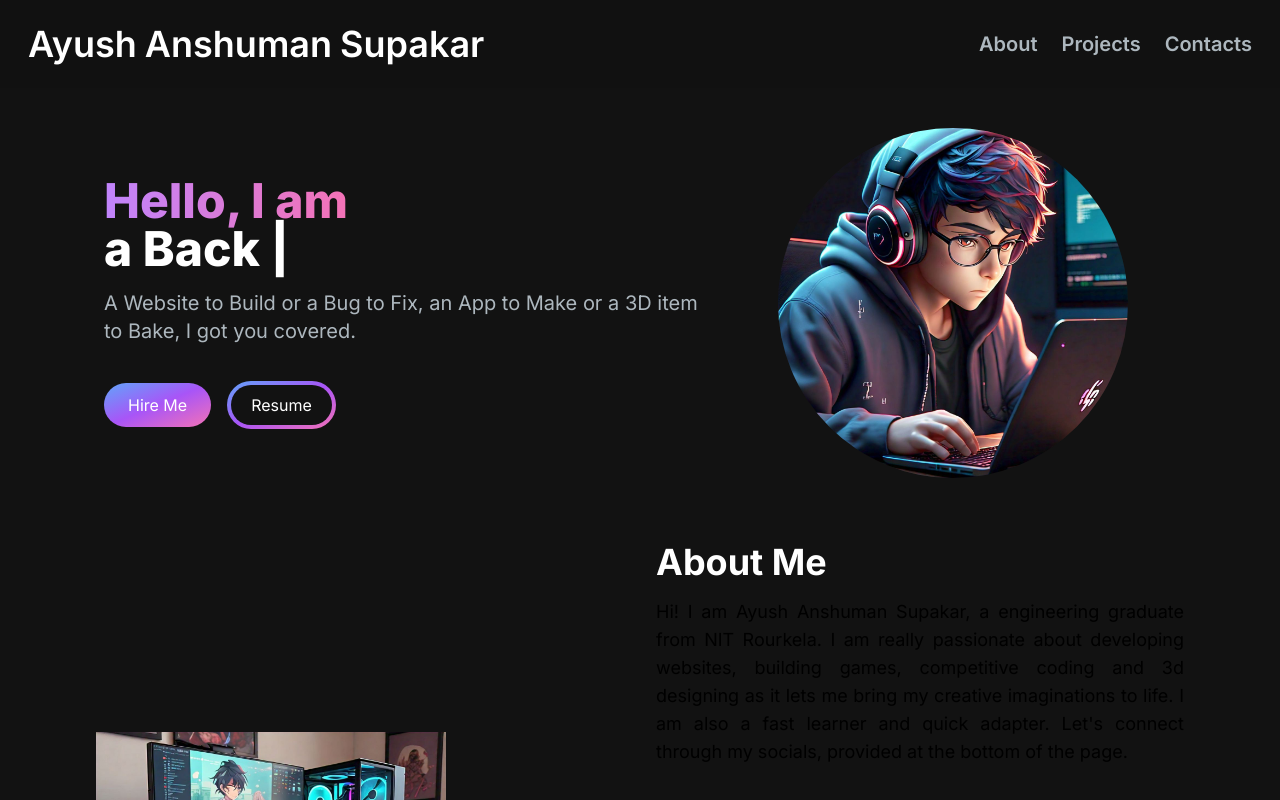
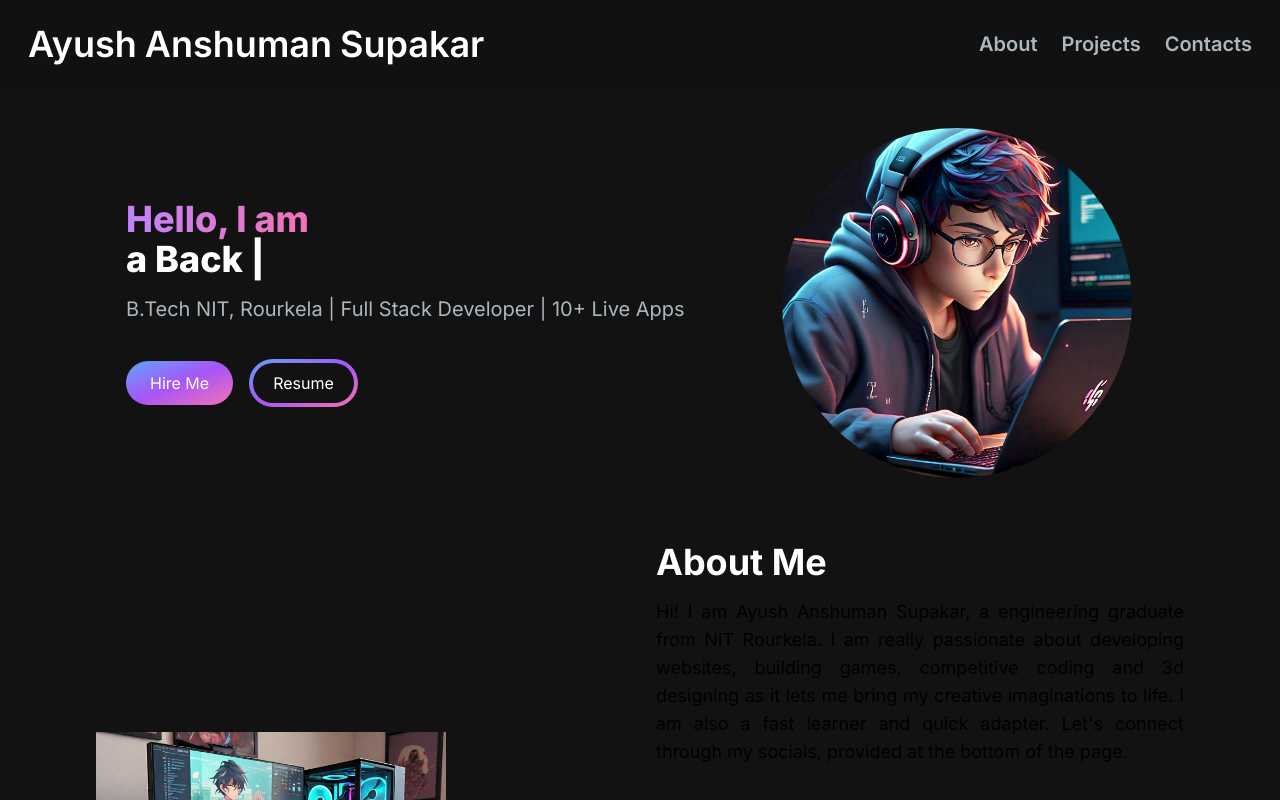
Before and after one commit to AyushSupakar/MyPortfolio, a Next.js app: page / in a window 1280 px wide. Shown: the top 800 px of the page. Built offline with nearby package versions, Linux system fonts and the light colour scheme.

Commit message:
updated resume and certifications

```diff
--- a/src/app/components/AboutSection.jsx
+++ b/src/app/components/AboutSection.jsx
@@ -97,7 +97,10 @@ const TAB_DATA = [
     content:(
       <ul className='list-disc pl-2'>
         <li>C and C++ Programming , MIIT , Bargarh</li>
-        <li>Web Development by Dr. Angela Yu, Udemy</li>
+        <li>The Complete Full-Stack Web Development Bootcamp by Angela Yu, Udemy</li>
+        <li>Software Architecture & Design of Modern Large Scale Systems by Michael Pogrebinsky
+, Udemy</li>
+        <li>FULL STACK JAVA DEV: JAVA + JSP + SPRING + BOOT + JS + REACT by StudyEasy Organization, Chaand Sheikh, Udemy</li>
       </ul>
     )
   }
--- a/src/app/components/HeroSection.jsx
+++ b/src/app/components/HeroSection.jsx
@@ -18,10 +18,10 @@ function HeroSection() {
     }
   };
   return (
-    <section className='px-6 sm:justify-center'>
+    <section className='px-4 sm:justify-center'>
       <div className="grid grid-cols-1 sm:grid-cols-12">
         <div className="col-span-7 md:col-span-5 lg:col-span-7 place-self-center text-center sm:text-left text-justify">
-        <h1 className="font-bold text-white mb-4 text-3xl sm:text-3xl lg:text-5xl font-extrabold bg-[#121212]">
+        <h1 className="font-bold text-white mb-4 text-2xl sm:text-2xl lg:text-4xl font-extrabold bg-[#121212]">
             <span className="text-transparent bg-clip-textx bg-gradient-to-r from-purple-400 to-pink-400">Hello, I am {"\n"}</span>
             <br />
             <TypeAnimation
@@ -49,7 +49,9 @@ function HeroSection() {
       repeat={Infinity}
     /></h1>
 
-        <p className="text-[#ADB7BE] text-base sm:text-lg mb-6 lg:text-xl mr-4 ">A Website to Build or a Bug to Fix, an App to Make or a 3D item to Bake, I got you covered.</p>
+        <p className="text-[#ADB7BE] text-base sm:text-lg mb-6 lg:text-xl mr-4 ">
+          B.Tech NIT, Rourkela | Full Stack Developer | 10+ Live Apps
+        </p>
 
 
         <div className="">
@@ -57,7 +59,7 @@ function HeroSection() {
             <Link href="https://www.linkedin.com/in/ayush-anshuman-supakar-4b71681b8/"  className=" w-full px-6 py-3 sm:w-fit  rounded-full mr-4 bg-gradient-to-br from-blue-400 via-purple-500 to-pink-400 hover:bg-slate-200 text-white ">Hire Me</Link>
 
             <button onClick={handleResumeClick} className="  px-1 py-1 rounded-full mr-4 bg-gradient-to-br from-blue-400 via-purple-500 to-pink-400  hover:bg-slate-800 text-white mt-3" download>
-                <span className="block bg-[#121212] hover:bg-white hover:text-black hover:font-bold rounded-full px-5 py-2"><a href="/images/AyushSupakar_CV_17122025.pdf">Resume</a></span>
+                <span className="block bg-[#121212] hover:bg-white hover:text-black hover:font-bold rounded-full px-5 py-2"><a href="/images/AyushSupakar_CV_010126.pdf">Resume</a></span>
             </button>
 
         </div>
```
Also changed, not shown: 1 other file (tests, documents, lock files or other folders).
